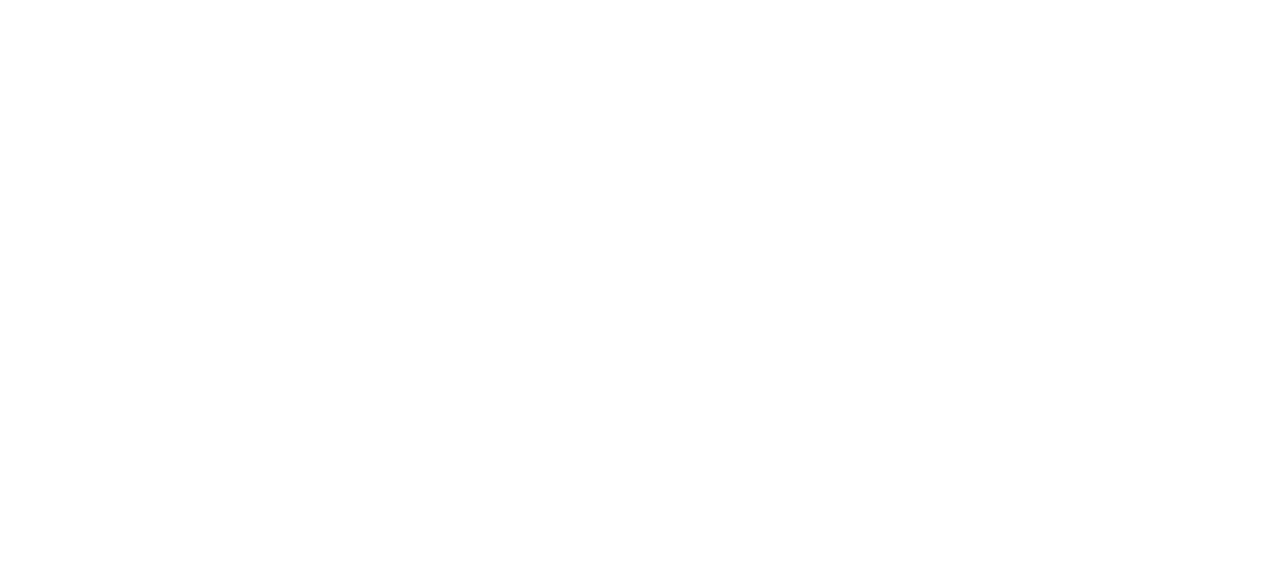
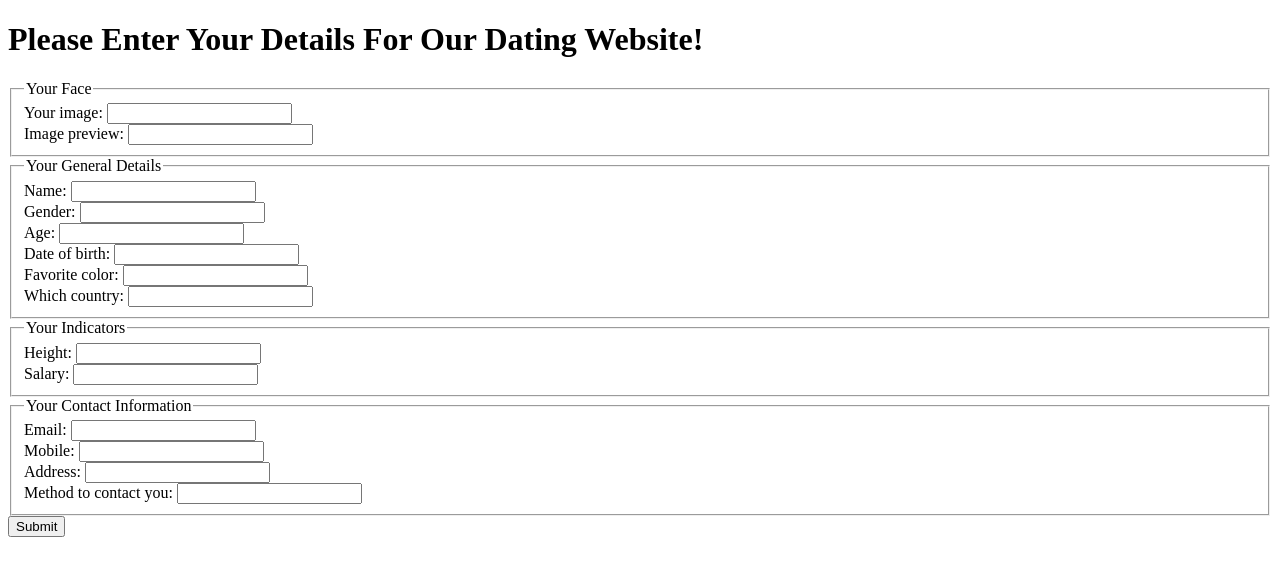
Before and after one commit to shahrzadmn/Dating-Website-HTML5-JS-CSS3, a plain HTML site: page index.html in a window 1280 px wide. Drawn offline with Linux system fonts and the light colour scheme.

Commit message:
Add Overal Layout

```diff
--- a/index.html
+++ b/index.html
@@ -1,12 +1,61 @@
-<!-- At the top
+<!DOCTYPE html>
+<html>
+	<head>
+		<title>Dating Website</title>
+	</head>
+	<body>
+	<!-- At the top
+	An appropriate large heading e.g. h1 or h2 or h3
+	-->
+		<div>
+			<div>
+				<h1>Please Enter Your Details For Our Dating Website!</h1>
+			</div> <!--Web page title-->
 
-An appropriate large heading e.g. h1 or h2 or h3
-The HTML elements to be contained within the form are listed by the company as follows.
+		<!--
+		The HTML elements to be contained within the form are listed by the company as follows.
+		First fieldset, with legend ‘Your face’
+		input type="file" [required]
+		An img element with id="preview"
+		-->
+			<div>
+				<form>
+					 <fieldset>
+						  <legend>Your Face</legend>
+						  Your image: <input type="text"><br>
+						  Image preview: <input type="text">
+					 </fieldset><!--Your Face Fieldset-->
+					 <fieldset>
+						  <legend>Your General Details</legend>
+						  Name: <input type="text"><br>
+						  Gender: <input type="text"><br>
+						  Age: <input type="text"><br>
+						  Date of birth: <input type="text"><br>
+						  Favorite color: <input type="text"><br>
+						  Which country: <input type="text">
+					 </fieldset><!--Your General Details Fieldset-->
+					 <fieldset>
+						  <legend>Your Indicators</legend>
+						  Height: <input type="text"><br>
+						  Salary: <input type="text">
+					 </fieldset><!--Your Indicators Fieldset-->
+					 <fieldset>
+						  <legend>Your Contact Information</legend>
+						  Email: <input type="text"><br>
+						  Mobile: <input type="text"><br>
+						  Address: <input type="text"><br>
+						  Method to contact you: <input type="text">
+					 </fieldset><!--Your Contact Information Fieldset-->
+					 <input type="submit" value="Submit">
+					</form>
+			</div><!--form-->
 
-First fieldset, with legend ‘Your face’
 
-input type="file" [required]
-An img element with id="preview"
+		</div><!--web page-->
+	</body>
+</html>
+
+<!--
 Second fieldset, with legend ‘Your general details’
 
 input type= "text" ... [required]
```
